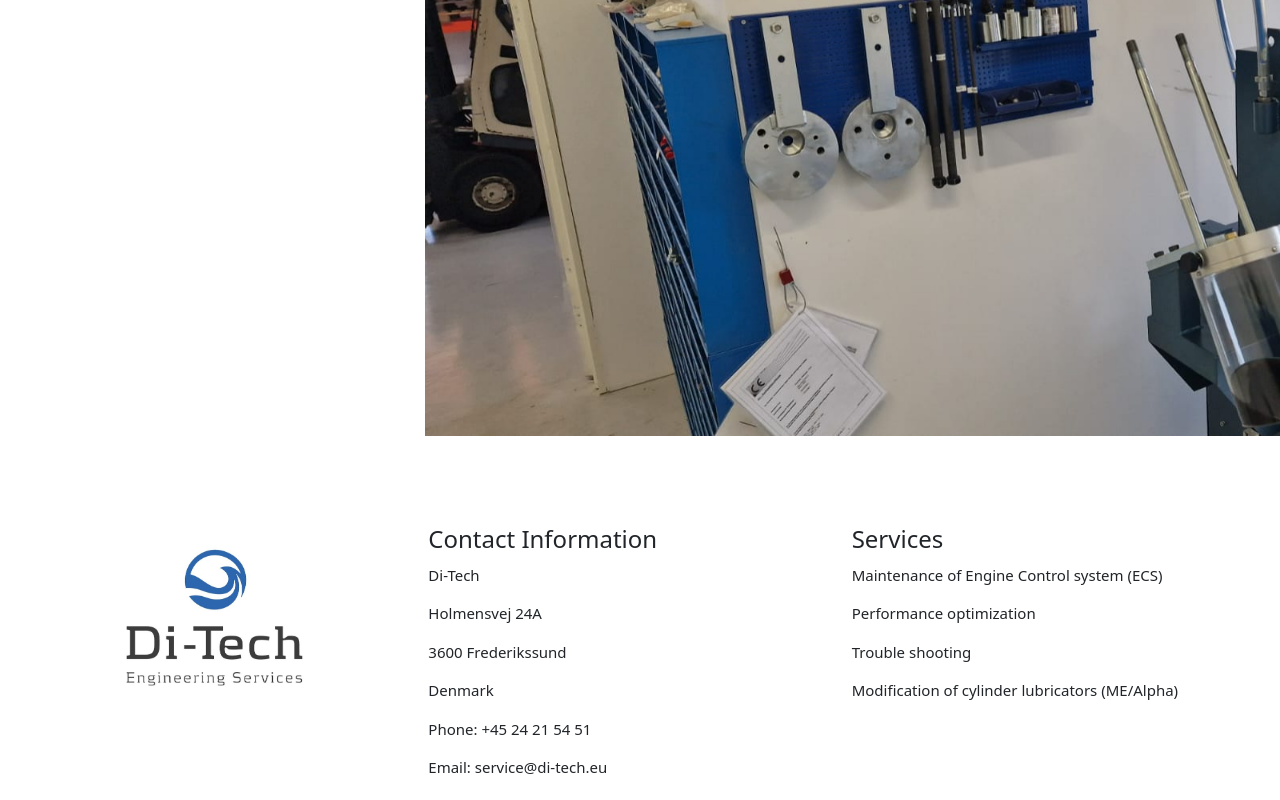
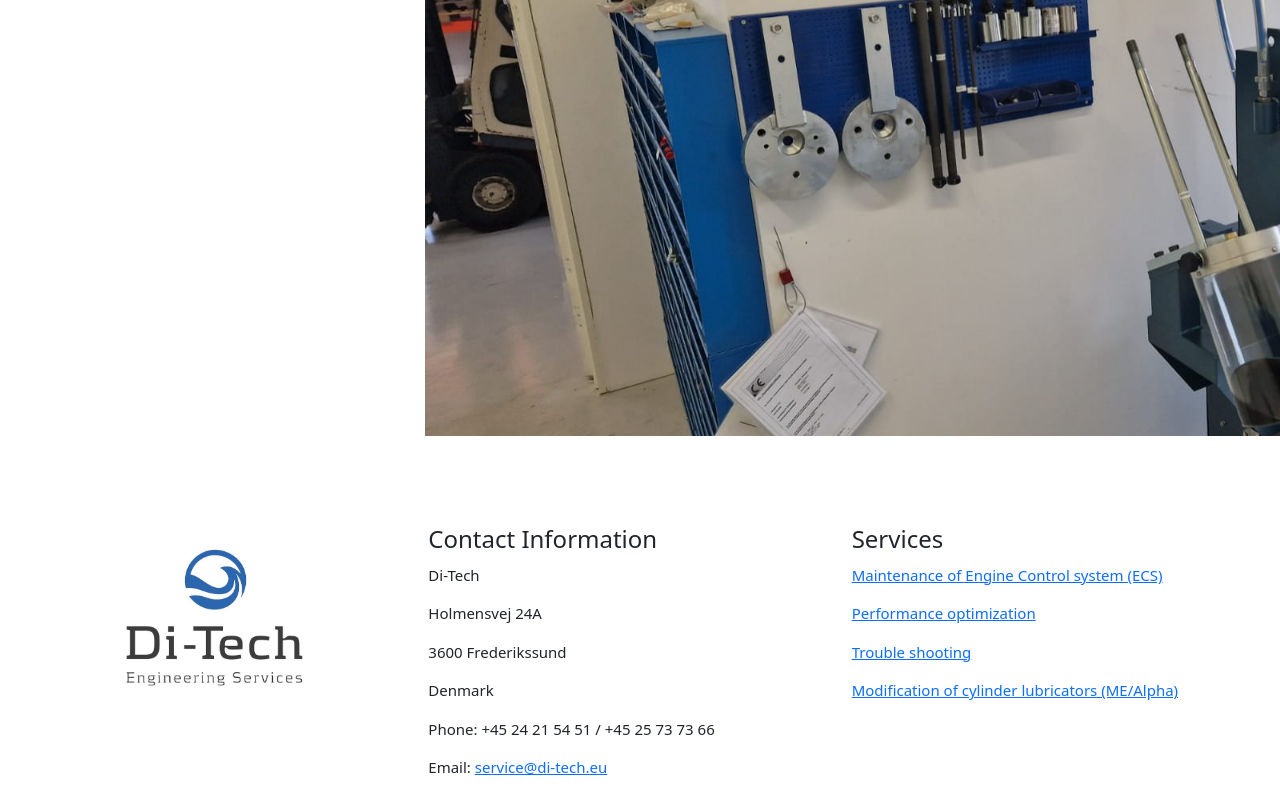
Before and after one commit to Auksea/ditech-webpage, a React (Create React App) app: page / in a window 1280 px wide. Shown: the part 1819-2619 px from the top of the page. Built offline with nearby package versions, Linux system fonts and the light colour scheme.

Commit message:
made the links of Services in the footer clickable and scrollable

```diff
--- a/src/App.js
+++ b/src/App.js
@@ -1,4 +1,5 @@
 import React from 'react';
+import { useState } from 'react';
 import Header from './components/Header';
 import Footer from './components/Footer';
 import Home from './components/Home';
@@ -30,10 +31,16 @@ import FuelGasSupply from './components/FuelGasSupply';
 import { BrowserRouter as Router, Routes, Route } from 'react-router-dom';
 
 function App() {
+    const [isDropdownOpen, setIsDropdownOpen] = useState(false);
+
+    const toggleDropdown = (isOpen) => {
+        setIsDropdownOpen(isOpen);
+    };
+
     return (
         <Router>
             <div className="App">
-                <Header />
+                <Header isDropdownOpen={isDropdownOpen} toggleDropdown={toggleDropdown} />
                 <Routes>
                     <Route path="/" element={<Home />} />
                     <Route path="/contact" element={<Contact />} />
@@ -62,7 +69,7 @@ function App() {
                     <Route path="/fuel-gas-supply" element={<FuelGasSupply />} />
                     <Route path="/ME-training" element={<MEtraining />} />
                 </Routes>
-                <Footer />
+                <Footer toggleDropdown={toggleDropdown} />
             </div>
         </Router>
     );
--- a/src/components/Contact.js
+++ b/src/components/Contact.js
@@ -44,7 +44,7 @@ return (
                         <p>Denmark</p>
                     </div>
                     <div className="phone-email-column">
-                        <p><FaPhone /> +45 24 21 54 51</p>
+                        <p><FaPhone /> +45 24 21 54 51 / +45 25 73 73 66</p>
                         <p><FaEnvelope /> <a href="mailto:service@di-tech.eu">service@di-tech.eu</a></p>
                     </div>
                 </div>
@@ -52,7 +52,7 @@ return (
             <div className="map-column">
                 <iframe
                     title="location-map"
-                    src="https://www.google.com/maps/embed?pb=!1m18!1m12!1m3!1d2239.8386851517894!2d12.074831076505058!3d55.848113973119624!2m3!1f0!2f0!3f0!3m2!1i1024!2i768!4f13.1!3m3!1m2!1s0x46526911cda3211d%3A0x9275de12a68d955f!2sHolmensvej%2024A%2C%203600%20Frederikssund!5e0!3m2!1sen!2sdk!4v1708941259430!5m2!1sen!2sdk"
+                    src="https://www.google.com/maps/embed?pb=!1m18!1m12!1m3!1d1396.2758087651682!2d12.076049523857487!3d55.8479180262925!2m3!1f0!2f0!3f0!3m2!1i1024!2i768!4f13.1!3m3!1m2!1s0x465269a8ba60d623%3A0xe22e44f31e651af3!2sDI-Tech!5e0!3m2!1sen!2sdk!4v1710833904558!5m2!1sen!2sdk"
                     width="600"
                     height="450"
                     style={{ border: 0 }}
--- a/src/components/Footer.js
+++ b/src/components/Footer.js
@@ -1,29 +1,42 @@
 import React from 'react';
 import './Footer.css';
 
-const Footer = () => {
+const Footer = ({ toggleDropdown }) => {
+    const scrollToTopAndOpenDropdown = () => {
+        // Scroll to the top
+        window.scrollTo({
+            top: 0,
+            behavior: "smooth"
+        });
+
+        // Open the Services dropdown menu
+        toggleDropdown(true);
+    };
+
     return (
         <footer className="footer">
             <div className="FooterImgColumn">
-            <img src={`${process.env.PUBLIC_URL}/pics/Di-Tech-logo.jpg`} alt="Company Icon Footer" className="company-icon-footer" />
+                <img src={`${process.env.PUBLIC_URL}/pics/Di-Tech-logo.jpg`} alt="Company Icon Footer" className="company-icon-footer" />
             </div>
             <div className="FooterColumn">
                 <h4>Contact Information</h4>
-                    <p>Di-Tech</p>
-                    <p>Holmensvej 24A</p>
-                    <p>3600 Frederikssund</p>
-                    <p>Denmark</p>
-                    <p>Phone: +45 24 21 54 51</p>
-                    <p>Email: service@di-tech.eu</p>
+                <p>Di-Tech</p>
+                <p>Holmensvej 24A</p>
+                <p>3600 Frederikssund</p>
+                <p>Denmark</p>
+                <p>Phone: +45 24 21 54 51 / +45 25 73 73 66</p>
+                <p>Email: <a href="mailto:service@di-tech.eu">service@di-tech.eu</a></p>
             </div>
             <div className="FooterColumn">
                 <h4>Services</h4>
-                <p>Maintenance of Engine Control system (ECS)</p>
-                <p>Performance optimization</p>
-                <p>Trouble shooting</p>
-                <p>Modification of cylinder lubricators (ME/Alpha)</p>
+                {/* Add onClick event to each service link */}
+                <p><a href="#" onClick={scrollToTopAndOpenDropdown}>Maintenance of Engine Control system (ECS)</a></p>
+                <p><a href="#" onClick={scrollToTopAndOpenDropdown}>Performance optimization</a></p>
+                <p><a href="#" onClick={scrollToTopAndOpenDropdown}>Trouble shooting</a></p>
+                <p><a href="#" onClick={scrollToTopAndOpenDropdown}>Modification of cylinder lubricators (ME/Alpha)</a></p>
             </div>
         </footer>
     );
 };
+
 export default Footer;
--- a/src/components/Header.js
+++ b/src/components/Header.js
@@ -5,33 +5,31 @@ import './Header.css';
 import { FontAwesomeIcon } from '@fortawesome/react-fontawesome';
 import { faArrowLeft } from '@fortawesome/free-solid-svg-icons';
 
-const Header = () => {
+const Header = ({ isDropdownOpen, toggleDropdown }) => {
     const [animated, setAnimated] = useState(false);
-    const [isDropdownOpen, setIsDropdownOpen] = useState(false);
     const [showCurtainMenu, setShowCurtainMenu] = useState(false);
     const [isMobile, setIsMobile] = useState(false);
     const [showMobileServices, setShowMobileServices] = useState(false);
-
     const location = useLocation();
 
     const handleToggleSublist = (e) => {
-        setIsDropdownOpen(!isDropdownOpen);
         setShowCurtainMenu(!showCurtainMenu);
         e.stopPropagation();
     };
 
     const handleToggleServices = () => {
-        setShowMobileServices(!showMobileServices);
-        setShowCurtainMenu(!showMobileServices);
+        if (isDropdownOpen) {
+            toggleDropdown(false);
+        } else {
+            toggleDropdown(true);
+            setShowMobileServices(true);
+            setShowCurtainMenu(true);
+        }
     };
 
     const handleExitMenu = () => {
-        setIsDropdownOpen(false);
+        toggleDropdown(false);
         setShowCurtainMenu(false);
-    };
-
-    const handleMobileServicesClick = () => {
-        setIsDropdownOpen(!isDropdownOpen);
     };
 
     useEffect(() => {
@@ -200,10 +198,10 @@ return (
                             <Link className="nav-link" to="/about">About</Link>
                         </li>
                         <li className="nav-item dropdown">
-                            <Dropdown show={isDropdownOpen} onToggle={(isOpen) => setIsDropdownOpen(isOpen)}>
-                                <Dropdown.Toggle id="dropdown-basic" className={`nav-link custom-dropdown-toggle ${isDropdownOpen ? 'dropdown-open' : ''}`}>
-                                    Services
-                                </Dropdown.Toggle>
+                        <Dropdown show={isDropdownOpen} onToggle={(isOpen) => toggleDropdown(isOpen)}>
+                            <Dropdown.Toggle id="dropdown-basic" className={`nav-link custom-dropdown-toggle ${isDropdownOpen ? 'dropdown-open' : ''}`}>
+                                Services
+                            </Dropdown.Toggle>
                                 <Dropdown.Menu className="custom-dropdown-menu">
                                     <Dropdown.Item as={Link} to="/pre-docking">Pre-Docking inspection</Dropdown.Item>
                                     <Dropdown.Item as={Link} to="/docking-services" onClick={handleToggleSublist} style={{ whiteSpace: 'normal', fontSize: '0.9rem' }}>
@@ -295,7 +293,7 @@ return (
                 </ul>
             </div>
         )}
-    </div>
+      </div>
     );
 };
 
--- a/src/index.js
+++ b/src/index.js
@@ -1,5 +1,5 @@
 import React from 'react';
-import ReactDOM from 'react-dom/client';
+import ReactDOM from 'react-dom';
 import './index.css';
 import App from './App';
 import reportWebVitals from './reportWebVitals';
@@ -12,7 +12,4 @@ root.render(
   </React.StrictMode>
 );
 
-// If you want to start measuring performance in your app, pass a function
-// to log results (for example: reportWebVitals(console.log))
-// or send to an analytics endpoint. Learn more: https://bit.ly/CRA-vitals
 reportWebVitals();
```
